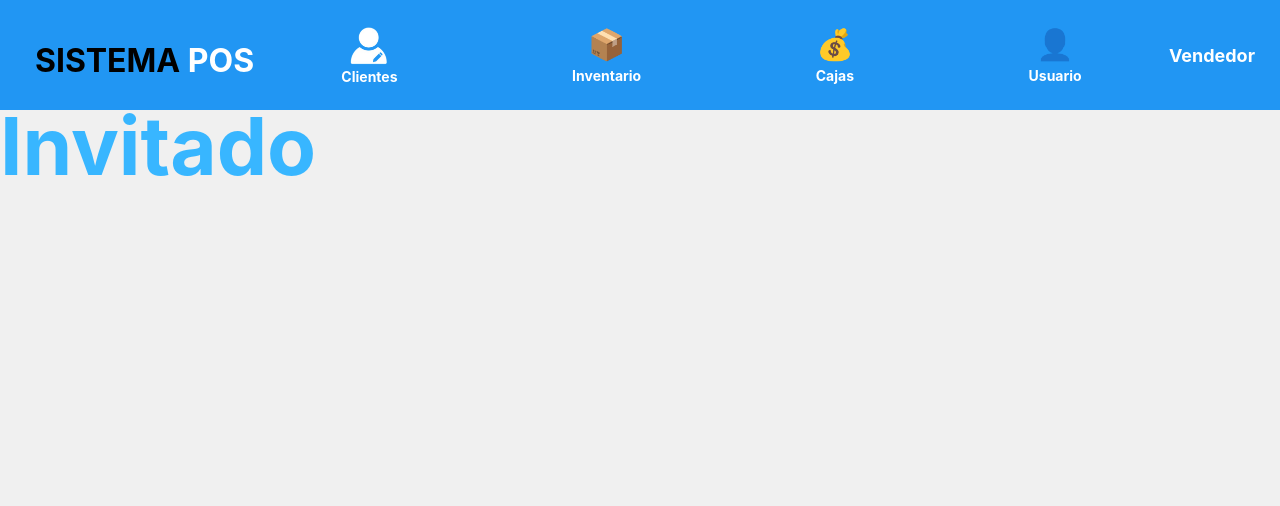
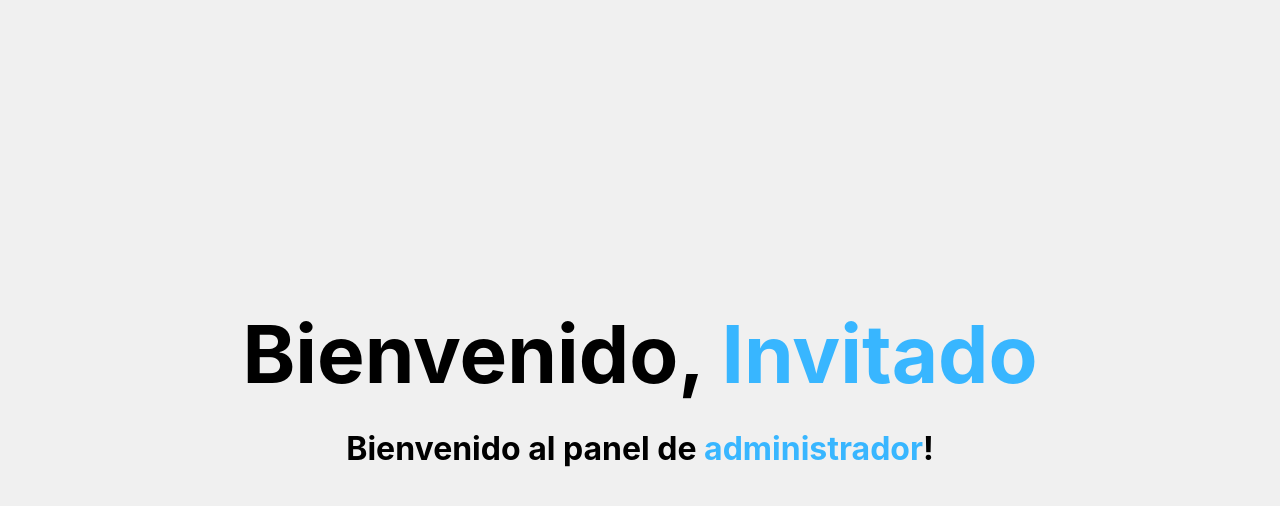
Before and after one commit to jpovalles/SistemaPOS, a React (Create React App) app: page /admin in a window 1280 px wide. Shown: the top 506 px of the page. Built offline with nearby package versions, Linux system fonts and the light colour scheme.

Commit message:
Nothing at all

```diff
--- a/src/App.js
+++ b/src/App.js
@@ -14,8 +14,6 @@ import Inventario from './pages/inventario/inventario'
 function App() {
   return (
     <div className="app">
-
-      <Topbar />
       <Routes>
         <Route path="/" element={<Login/>} />
         <Route path="/admin" element={<AdminView/>} />
--- a/src/components/topBar.js
+++ b/src/components/topBar.js
@@ -36,7 +36,6 @@ const Topbar = ({ paginaActual }) => {
                     </li>
                 </ul>
             </nav>
-
             <span className="vendedor">Vendedor</span>
         </div>
     );
--- a/src/pages/Login/Login.js
+++ b/src/pages/Login/Login.js
@@ -9,6 +9,8 @@ function Login(){
         "user2": "password2",
         "user3": "password3",
     }
+
+
 
     const [tries, setTries] = useState(3);
     const [loginStatus, setLoginStatus] = useState("");
--- a/src/pages/Reg_clientes/Registrar.js
+++ b/src/pages/Reg_clientes/Registrar.js
@@ -16,7 +16,7 @@ function Registrar(){
 
     const envio = () => {
         setClientes([...clientes, formData]);
-        setFormData({nombre:"", documento:"", xorreo:"", telefono:""})
+        setFormData({nombre:"", documento:"", correo:"", telefono:""})
     }
 
     return(
--- a/src/pages/admin/Admin.css
+++ b/src/pages/admin/Admin.css
@@ -2,6 +2,10 @@
     background-color: #f0f0f0;
     height: 100vh;
     width: 100%;
+    display: flex;
+    flex-direction: column;
+    justify-content: center;
+    align-items: center;
 }
 
 .admin-view h1{
--- a/src/pages/admin/AdminView.js
+++ b/src/pages/admin/AdminView.js
@@ -1,15 +1,12 @@
 import React from 'react';
 import './Admin.css';
-import Sidebar from '../../components/topBar';
 
 function AdminView(){
     const username = localStorage.getItem("username") || "Invitado";
     return (
         <div className="admin-view">
-            <div className="content">
-                <h1>Bienvenido, <span>{username}</span></h1>
-                <h2>Bienvenido al panel de <span>administrador</span>!</h2>
-            </div>
+            <h1>Bienvenido, <span className='username'>{username}</span></h1>
+            <h2>Bienvenido al panel de <span className='role'>administrador</span>!</h2>
         </div>
     );
 }
```
